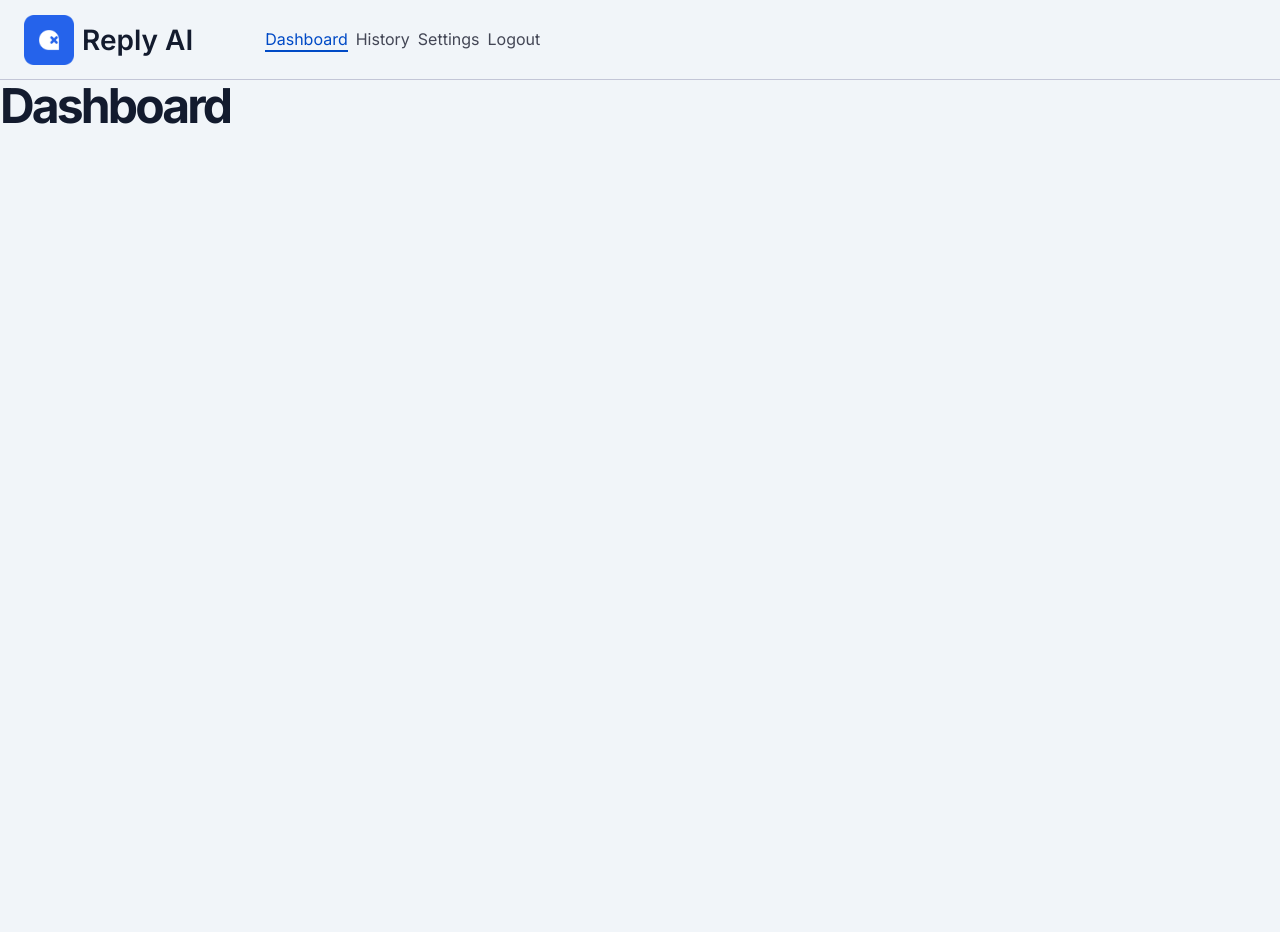
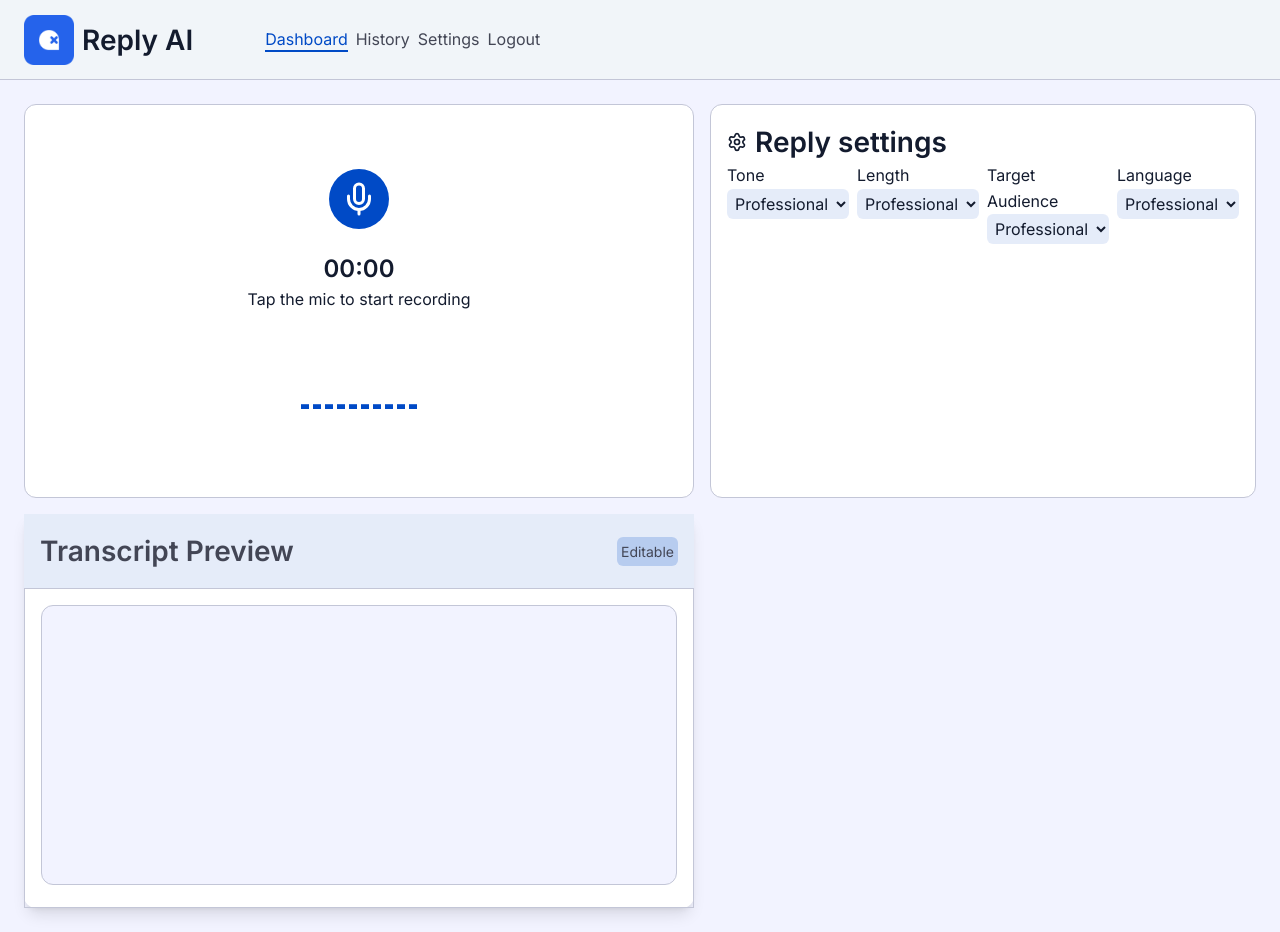
Before and after one commit to AtwolfOG/replyai, a Next.js app in the folder frontend/: page /dashboard in a window 1280 px wide. Before the commit the page ends 800 px from the top, so only its background shows below. Built offline with nearby package versions, Linux system fonts and the light colour scheme.

Commit message:
feat: implement dashboard recording interface and enhance page transition animations

```diff
--- a/frontend/app/(user)/dashboard/page.tsx
+++ b/frontend/app/(user)/dashboard/page.tsx
@@ -1,17 +1,133 @@
 "use client"
 import Transition from "@/components/pageTransition"
+import { Mic, Settings } from "lucide-react"
+import { useState } from "react";
+import { motion } from "motion/react";
 
 export default function Dashboard() {
     return (
       <Transition>
         <div>
-          <h1>Dashboard</h1>
-          <div>
-            <div>
+          <div className="grid lg:grid-cols-[1fr_0.5fr] grid-rows-2 gap-4 p-(--space-6) bg-(--surface-muted)">
+            {/* recording section */}
+            <div className="border border-(--border) rounded-xl p-(--space-4) bg-(--surface)">
+               <div className="flex flex-col items-center justify-center gap-(--space-4) my-(--space-12)">
+                 <div className="">
+                  <button className="shadow-(--primary)"><Mic className="bg-(--primary) p-3 rounded-full" color="white" size={60} /></button>
+                 </div>
+                 <div className="text-center">
+                  <h4>00:00</h4>
+                  <p>Tap the mic to start recording</p>
+                 </div>
+               </div>
 
+              <div className="flex items-center justify-center gap-(--space-1) my-(--space-12)">
+{                ([1,2,3,4,5,6,7,8,9,10].map((_, i) => (
+                  <VoiceMeter key={i} isRecording={false} />
+                )))}
+              </div>
+            </div>
+            {/* transcript section */}
+            <div className=" shadow-lg rounded-xl rounded-t-none pt-0 row-2 bg-(--surface) h-full">
+                <div className="bg-(--primary)/10 p-(--space-4) flex items-center justify-between">
+                  <h3 className="text-(--text-muted)!">Transcript Preview</h3>
+                  <small className="bg-(--primary)/20 p-(--space-1) rounded-md">Editable</small>
+                </div>
+                <div className="p-(--space-4) border border-(--border)">
+                  <textarea name="transcript" id="transcript" className="resize-none w-full h-70 bg-(--surface-muted) border border-(--border) rounded-xl p-(--space-4)"></textarea>
+                </div>
+            </div>
+            {/* reply settings section */}
+            <div className="border border-(--border) rounded-xl p-(--space-4) bg-(--surface)">
+              <div className="flex items-center gap-(--space-2)">
+                <Settings className="text-(--text-primary)" size={20} />
+                <h3 className="text-(--text-primary)">Reply settings</h3>
+              </div>
+              <div>
+                {/* settings */}
+                <div className="flex  gap-(--space-2)">
+                  <div>
+                    <p>Tone</p>
+                    <div className="flex items-center gap-(--space-2)">
+                      <select name="" id="" className="bg-(--primary)/10 p-(--space-1) rounded-md">
+                        {["Professional", "Casual", "Friendly", "Formal"].map((tone, i) => (
+                          <option key={i} className="bg-(--primary)/10 p-(--space-1) rounded-md">{tone}</option>
+                        ))}
+                      </select>
+                    </div>
+                  </div>
+
+                  <div>
+                    <p>Length</p>
+                    <div className="flex items-center gap-(--space-2)">
+                      <select name="" id="" className="bg-(--primary)/10 p-(--space-1) rounded-md">
+                        {["Professional", "Casual", "Friendly", "Formal"].map((tone, i) => (
+                          <option key={i} className="bg-(--primary)/10 p-(--space-1) rounded-md">{tone}</option>
+                        ))}
+                      </select>
+                    </div>
+                  </div>
+
+                  <div>
+                    <p>Target Audience</p>
+                    <div className="flex items-center gap-(--space-2)">
+                      <select name="" id="" className="bg-(--primary)/10 p-(--space-1) rounded-md">
+                        {["Professional", "Casual", "Friendly", "Formal"].map((tone, i) => (
+                          <option key={i} className="bg-(--primary)/10 p-(--space-1) rounded-md">{tone}</option>
+                        ))}
+                      </select>
+                    </div>
+                  </div>
+
+                  <div>
+                    <p>Language</p>
+                    <div className="flex items-center gap-(--space-2)">
+                      <select name="" id="" className="bg-(--primary)/10 p-(--space-1) rounded-md">
+                        {["Professional", "Casual", "Friendly", "Formal"].map((tone, i) => (
+                          <option key={i} className="bg-(--primary)/10 p-(--space-1) rounded-md">{tone}</option>
+                        ))}
+                      </select>
+                    </div>
+                  </div>
+
+
+               </div>
+
+              </div>
             </div>
           </div>
         </div>
       </Transition>
     )
 }
+
+function VoiceMeter({isRecording}: {isRecording: boolean}) {
+  const [volume, setVolume] = useState(getVolume());
+  console.log("volume", volume)
+  return (
+    <motion.div
+      initial={{ scaleY: 0.1 }}
+      animate={isRecording ? {
+        scaleY: volume
+      } : { scaleY: 0.1 }}
+      transition={{
+        duration: 0.35, // Duration of each loop
+        ease: [0.22, 0.61, 0.88, 0.99],
+        bounce: 0.75
+      }}
+      onAnimationComplete={() => {
+        let newVolume = getVolume();
+        while(Math.abs(newVolume - volume) < 0.1) {
+          newVolume = getVolume();
+        }
+        setVolume(newVolume);
+      }}
+      className="w-2 h-12 bg-(--primary) origin-bottom"
+      >
+    </motion.div>
+  )
+}
+
+function getVolume() {
+  return Math.random();
+}
--- a/frontend/app/(user)/layout.tsx
+++ b/frontend/app/(user)/layout.tsx
@@ -1,11 +1,14 @@
 import Navbar from "@/components/navbar";
+import Transition from "@/components/pageTransition"
 
 export default function Layout({children}: {children: React.ReactNode}) {
     return (
         <main className="flex flex-col min-h-screen">
             <Navbar />
             <div className="relative flex-1">
+      <Transition>
                 {children}
+      </Transition>
             </div>
         </main>
     )
--- a/frontend/components/pageTransition.tsx
+++ b/frontend/components/pageTransition.tsx
@@ -10,13 +10,13 @@ useEffect(() => {
         await controls.start({
             scaleY: 1,
             transformOrigin: "top",
-            transition: { duration: 0.5, ease: [0.22, 1, 0.36, 1]  }
+            transition: { duration: 0.5, ease: [0.22, 1, 0.36, 1], bounce: 0.5  }
         });
 
         await controls.start({
             scaleX: 0,
             transformOrigin: "right",
-            transition: { duration: 0.5, ease: [0.22, 1, 0.36, 1]  }
+            transition: { duration: 0.5, ease: [0.22, 1, 0.36, 1], bounce: 0.5  }
         });
     }
 
@@ -25,7 +25,7 @@ useEffect(() => {
     return (
       <>
       <motion.div
-      initial={{scaleY: 0,}}
+      initial={{scaleY: 0}}
       animate={controls}
       transition={{ duration: 1, ease: [0.22, 1, 0.36, 1] }}
       className="absolute top-0 left-0 w-full h-full bg-(--primary) z-50 "
```
